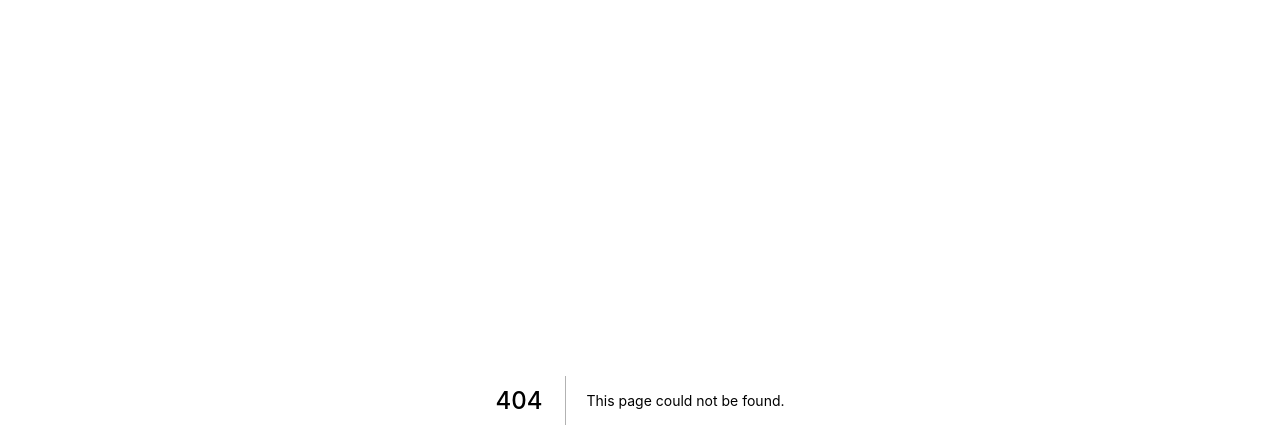
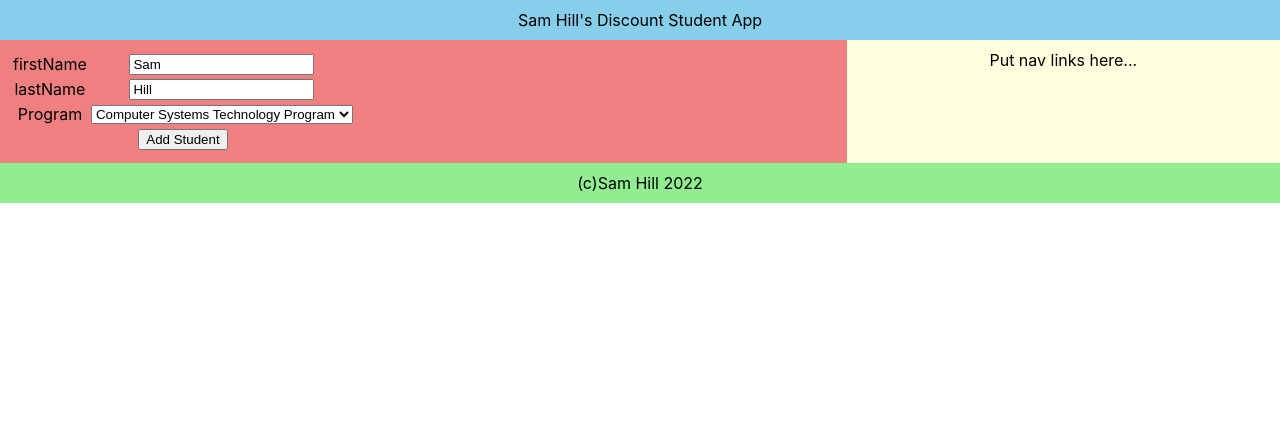
Before and after one commit to rkvirani/cstp-1304-demo, a Next.js app: page /addStudents in a window 1280 px wide. Before the commit this address had no page. Shown: the top 448 px of the page. Built offline with nearby package versions, Linux system fonts and the light colour scheme.

Commit message:
Added addPage that will add to htmlLocalStorage

```diff
--- /dev/null
+++ b/pages/addStudents.js
@@ -0,0 +1,63 @@
+import FlexWrapper from '../components/FlexWrapper'
+import Header from '../components/Header'
+import Footer from '../components/Footer'
+import Main from '../components/Main'
+import Nav from '../components/Nav'
+
+import Head from 'next/head'
+import Image from 'next/image'
+import styles from '../styles/Home.module.css'
+
+
+
+const handleSubmit = (e) => {
+  //Pull all the data from the form
+  let firstName = document.getElementById("firstName").value;
+  let lastName = document.getElementById("lastName").value;
+  let program = document.getElementById("program").value;
+  //Take the data and create a student object
+  const student = {
+    firstName: firstName,
+    lastName: lastName,
+    program: program
+  }
+
+  //Store the student object in the html5storage
+  if (localStorage.getItem('students')) {
+    //The key exists
+    var currentStudents = JSON.parse(localStorage.getItem('students'));
+  } else {
+    //If nothing exists make an empty array
+    var currentStudents = [];
+  }
+
+  //Add the student
+  currentStudents.push(student);
+  //Store the student
+  localStorage.setItem('students',JSON.stringify(currentStudents));
+
+}
+export default function ListStudentsPage() {
+  return (
+    <>
+      <Head>
+        <meta name="viewport" content="width=device-width,initial-scale=1" />
+      </Head>
+      <FlexWrapper>
+        <Header>Sam Hill's Discount Student App</Header>
+        <Nav></Nav>
+        <Main>
+            <table>
+                 <tr><td>firstName</td><td><input type="text" id="firstName" value="Sam"/></td></tr>
+                 <tr><td>lastName</td><input type="text" id="lastName" value="Hill"/></tr>
+                 <tr><td>Program</td><td><select id="program">
+                   <option value="CSTP">Computer Systems Technology Program</option>
+                   <option value="ERT">Electronics Repair Technician</option>
+                   <option value="FASH">Fashion Design</option></select></td></tr>
+                 <tr><td colspan="2"><button onClick={(e) => {handleSubmit()}}>Add Student</button></td></tr>
+                 </table></Main>
+      <Footer></Footer>
+    </FlexWrapper>
+    </>
+  )
+}
```
